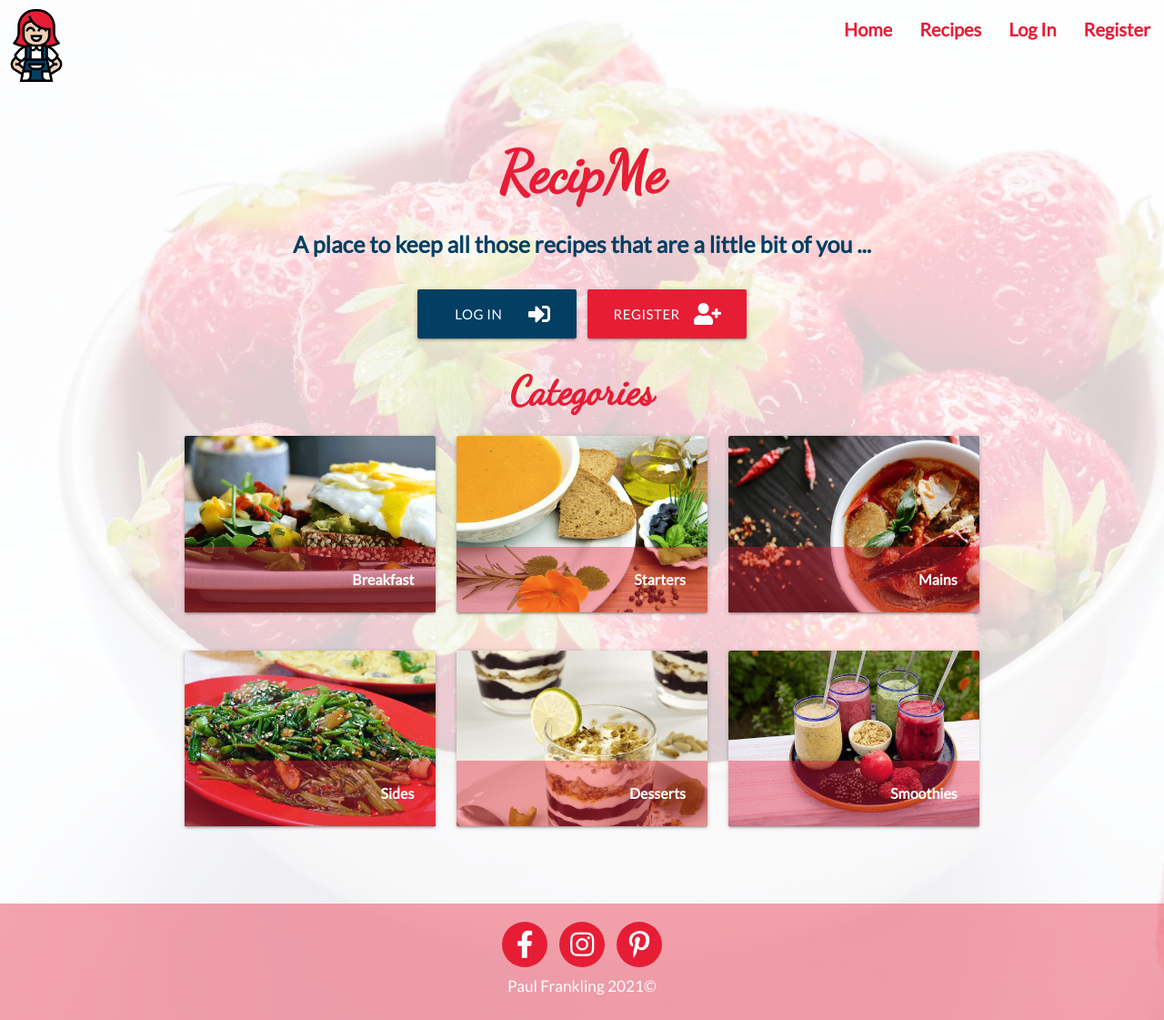
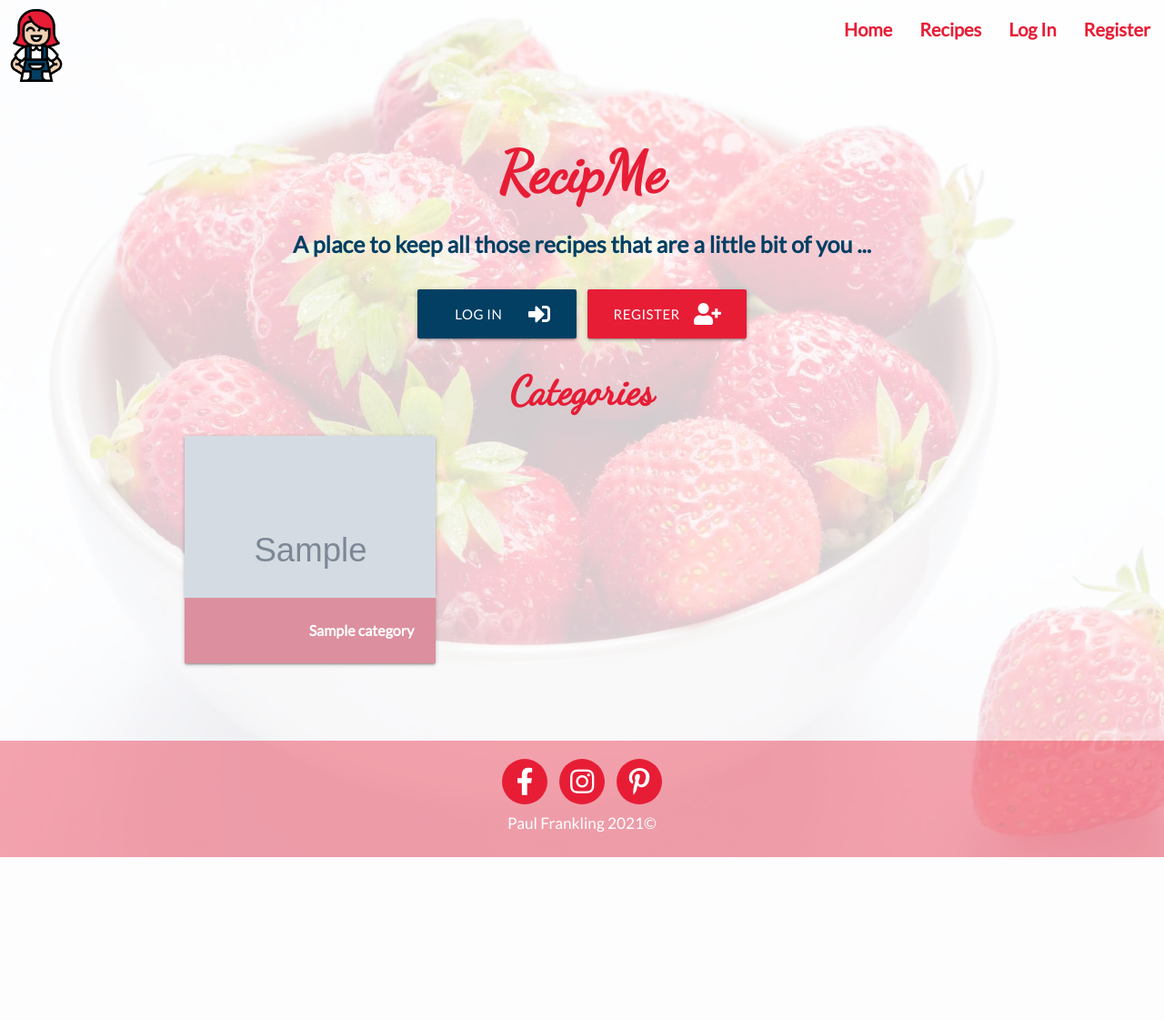
Before and after one commit to PaulFrankling/recip_me, a Flask app: page / in a window 1280 px wide. Shown: the whole page at 91% size. After the commit the page ends 942 px from the top, so only its background shows below. Run offline with Flask 2, Linux system fonts and the light colour scheme; grey boxes marked "Sample" are stand-in pictures; a database or web service that is not in the repository returns one stand-in record (values such as "Sample title"); some libraries are stand-ins or nearby versions.

Commit message:
Implemented data from MongoDB into homepage

```diff
--- a/app.py
+++ b/app.py
@@ -20,8 +20,8 @@ mongo = PyMongo(app)
 @app.route("/")
 @app.route("/index.html")
 def index():
-    recipes = mongo.db.recipes.find()
-    return render_template("index.html", recipes=recipes)
+    categories = mongo.db.categories.find()
+    return render_template("index.html", categories=categories)
 
 
 @app.route("/register", methods=["GET","POST"])
--- a/static/css/style.css
+++ b/static/css/style.css
@@ -143,3 +143,10 @@ nav i {
     font-size: 16px !important;
     font-weight: 700 !important;
 }
+
+img {
+    float: left;
+    width:  350px;
+    height: 250px;
+    object-fit: cover;
+}
--- a/templates/index.html
+++ b/templates/index.html
@@ -20,61 +20,18 @@
     <h3 class="center-align page-title">Categories</h3>
 
     <div class="container">
-    <div class="row">
-        <div class="col s12 m4 center-align">
-            <div class="card">
-                <div class="card-image waves-effect waves-light">
-                    <img src="static/images/breakfast.png">
-                    <span class="card-title">Breakfast</span>
+        <div class="row">
+            {% for category in categories %}
+            <div class="col s12 m4 center-align">
+                <div class="card">
+                    <div class="card-image waves-effect waves-light">
+                        <img src="{{ category.category_image }}">
+                        <span class="card-title">{{ category.category_name }}</span>
+                    </div>
                 </div>
             </div>
+            {% endfor %}
         </div>
-        <div class="col s12 m4 center-align">
-            <div class="card">
-                <div class="card-image waves-effect waves-light">
-                    <img src="static/images/starters.png">
-                    <span class="card-title">Starters</span>
-                </div>
-            </div>
-        </div>
-        <div class="col s12 m4 center-align">
-            <div class="card">
-                <div class="card-image waves-effect waves-light">
-                    <img src="static/images/mains.png">
-                    <span class="card-title">Mains</span>
-                </div>
-            </div>
-        </div>
-    </div>
-    </div>
-
-    <div class="container">
-    <div class="row">
-        <div class="col s12 m4 center-align">
-            <div class="card">
-                <div class="card-image waves-effect waves-light">
-                    <img src="static/images/sides.png">
-                    <span class="card-title">Sides</span>
-                </div>
-            </div>
-        </div>
-        <div class="col s12 m4 center-align">
-            <div class="card">
-                <div class="card-image waves-effect waves-light">
-                    <img src="static/images/desserts.png">
-                    <span class="card-title">Desserts</span>
-                </div>
-            </div>
-        </div>
-        <div class="col s12 m4 center-align">
-            <div class="card">
-                <div class="card-image waves-effect waves-light">
-                    <img src="static/images/smoothies.png">
-                    <span class="card-title">Smoothies</span>
-                </div>
-            </div>
-        </div>
-    </div>
     </div>
 
 </main>
```
